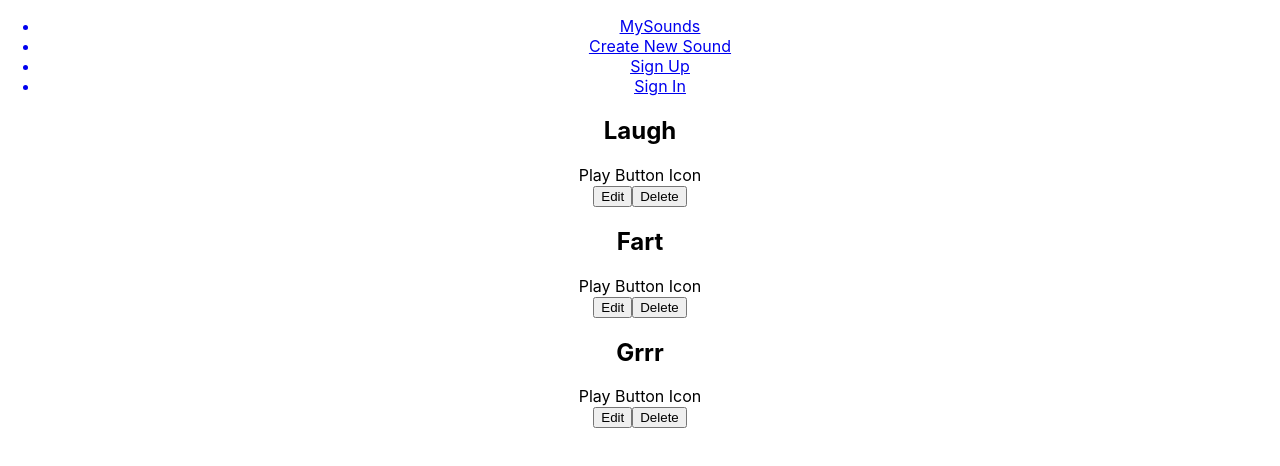
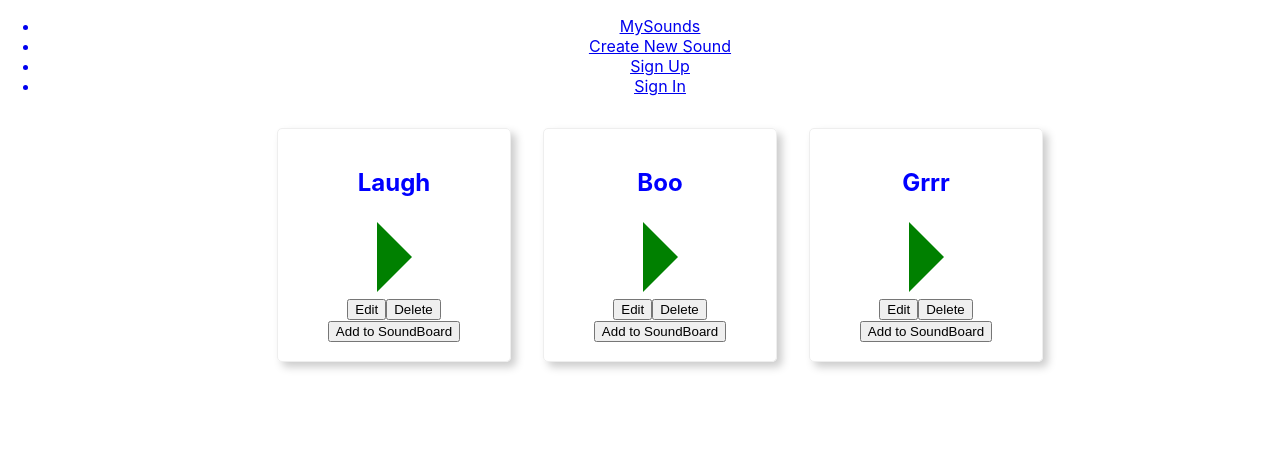
Before and after one commit to kls-89/build-a-web-app, a React (Create React App) app in the folder react-sound-board/: page /sounds in a window 1280 px wide. Shown: the top 466 px of the page. Built offline with nearby package versions, Linux system fonts and the light colour scheme.

Commit message:
Worked on Sound and PlayButton component stylings

```diff
--- /dev/null
+++ b/react-sound-board/src/components/sound/Sound.css
@@ -0,0 +1,14 @@
+.sound {
+  color: blue;
+  width: 200px;
+  height: 200px;
+  border: 1px solid #eee;
+  border-radius: 5px;
+  box-shadow: 5px 5px 8px #ccc;
+  margin: 1em;
+  padding: 1em;
+  display: flex;
+  flex-flow: column wrap;
+  justify-content: space-around;
+  align-items: center;
+}
--- a/react-sound-board/src/components/sound/Sound.js
+++ b/react-sound-board/src/components/sound/Sound.js
@@ -1,12 +1,21 @@
 import React from "react";
+
+import PlayButton from "../ui/PlayButton";
+
+import "./Sound.css";
 
 const Sound = props => {
   return (
-    <div>
-      <h2>{props.title}</h2>
-      <div>Play Button Icon</div>
-      <button>Edit</button>
-      <button>Delete</button>
+    <div className="sound">
+      <div className="sound-header">
+        <h2>{props.title}</h2>
+      </div>
+      <PlayButton />
+      <div className="sound-footer">
+        <button>Edit</button>
+        <button>Delete</button>
+        <button>Add to SoundBoard</button>
+      </div>
     </div>
   );
 };
--- /dev/null
+++ b/react-sound-board/src/components/sound/SoundList.css
@@ -0,0 +1,12 @@
+.sound-list {
+  display: flex;
+  flex-flow: column wrap;
+  align-items: center;
+}
+
+@media (min-width: 500px) {
+  .sound-list {
+    flex-flow: row wrap;
+    justify-content: center;
+  }
+}
--- a/react-sound-board/src/components/sound/SoundList.js
+++ b/react-sound-board/src/components/sound/SoundList.js
@@ -1,6 +1,8 @@
 import React from "react";
+
 import Sound from "./Sound";
 
+import "./SoundList.css";
 const DEMOSOUNDS = [
   {
     id: "s1",
@@ -9,7 +11,7 @@ const DEMOSOUNDS = [
   },
   {
     id: "s2",
-    title: "Fart",
+    title: "Boo",
     soundSharing: "Limited"
   },
   {
@@ -20,9 +22,13 @@ const DEMOSOUNDS = [
 ];
 
 const SoundList = () => {
-  return DEMOSOUNDS.map(sound => {
-    return <Sound title={sound.title} />;
-  });
+  return (
+    <ul className="sound-list">
+      {DEMOSOUNDS.map(sound => {
+        return <Sound title={sound.title} />;
+      })}
+    </ul>
+  );
 };
 
 export default SoundList;
--- /dev/null
+++ b/react-sound-board/src/components/ui/PlayButton.css
@@ -0,0 +1,7 @@
+.play-button {
+  width: 0;
+  height: 0;
+  border-top: 35px solid transparent;
+  border-bottom: 35px solid transparent;
+  border-left: 35px solid green;
+}
--- /dev/null
+++ b/react-sound-board/src/components/ui/PlayButton.js
@@ -0,0 +1,12 @@
+import React from "react";
+
+import "./PlayButton.css";
+
+const PlayButton = () => {
+  const playSoundHandler = () => {
+    alert("Play button clicked");
+  };
+  return <div onClick={playSoundHandler} className="play-button"></div>;
+};
+
+export default PlayButton;
```
